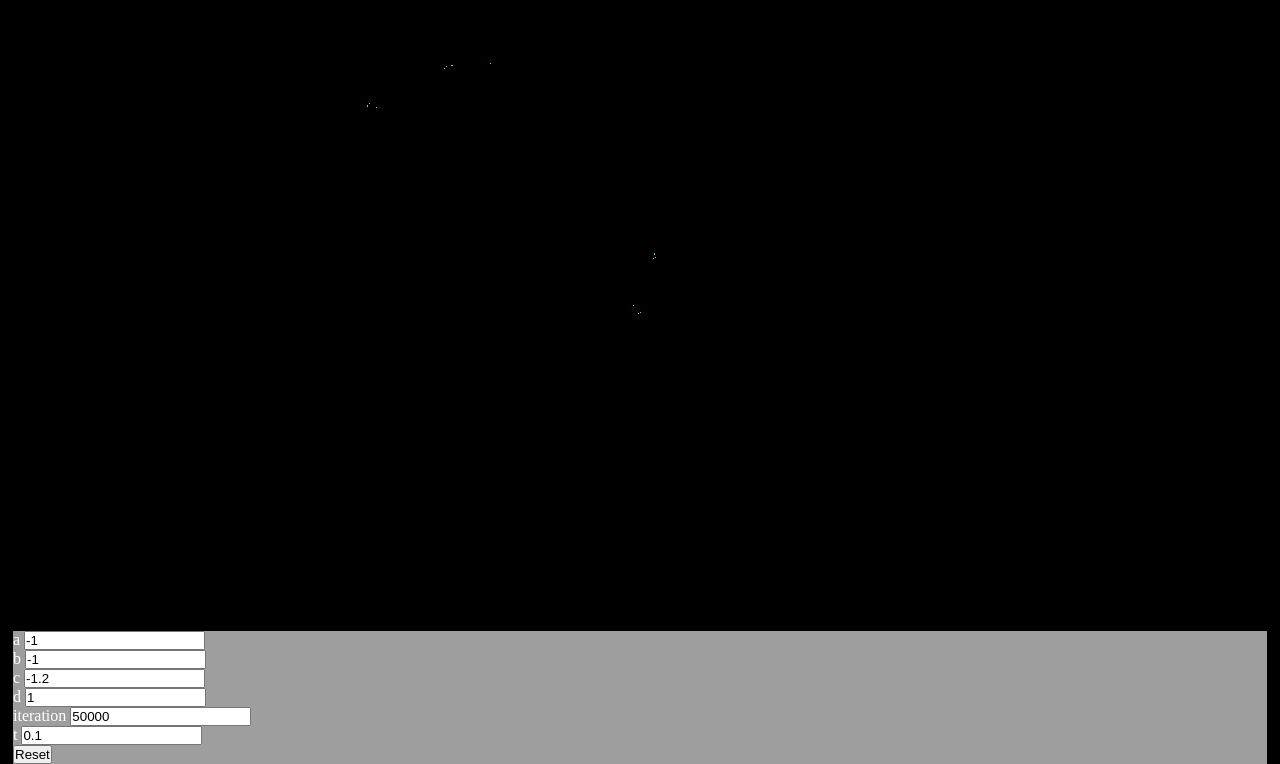
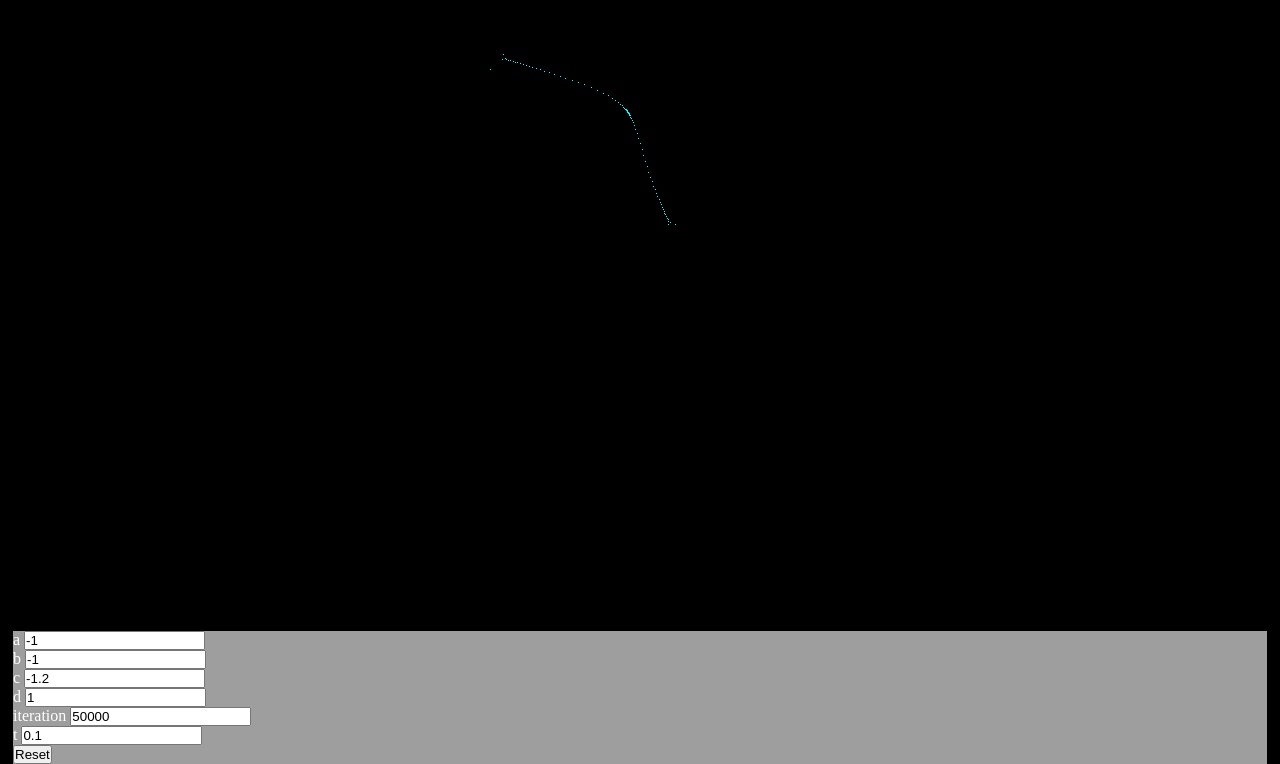
Before and after one commit to Azwartin/fun, a plain HTML site: page index.html in a window 1280 px wide. Shown: the part 169-933 px from the top of the page. Drawn offline with Linux system fonts and the light colour scheme.

Commit message:
change rand

```diff
--- a/index.html
+++ b/index.html
@@ -145,10 +145,14 @@
 							step = 0.03,
 							type = 'a';
 
-						if(rand < 0.5) {
+						if(rand < 0.25) {
 							type = 'a';
+						} else if(rand < 0.5) {
+							type = 'b';
+						} else if(rand < 0.75) {
+							type = 'c';
 						} else {
-							type = 'b';
+							type = 'd';
 						}
 
 						if (params[type] >= maxValue || params[type] <= minValue) {
```
